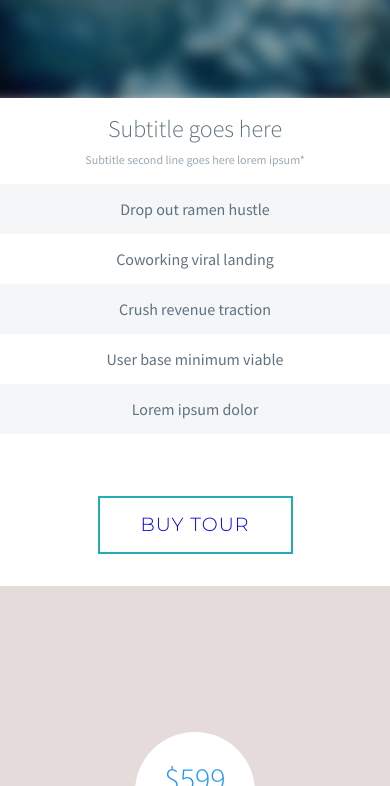
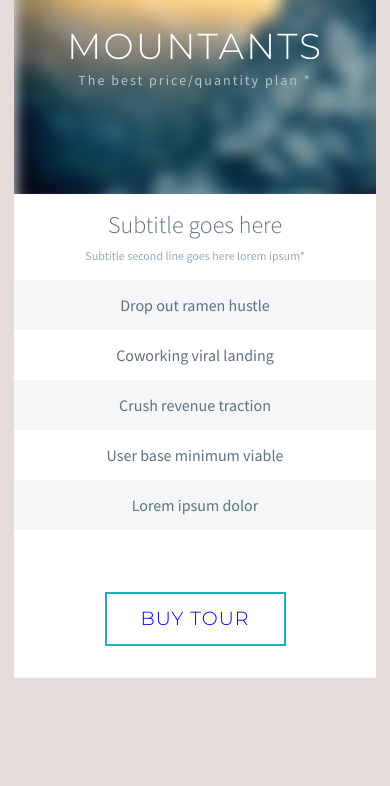
Before and after one commit to Son-Nguyen48/Pricing-Table, a plain HTML site: page index.html in a window 390 px wide. Shown: the part 1214-2000 px from the top of the page. Drawn offline with Linux system fonts and the light colour scheme.

Commit message:
Responsive not media query, width item not change

```diff
--- a/main.css
+++ b/main.css
@@ -14,9 +14,10 @@ a {
   margin-bottom: 3.2rem;
   font-size: 1.9rem;
   letter-spacing: 0.1rem;
-  line-height: 5.4rem;
+  line-height: 5rem;
   font-weight: 300;
   font-family: "Montserrat";
+  transition: all 0.3s ease;
 }
 .ocean a {
   border: 0.2rem solid rgb(33, 172, 182);
@@ -37,14 +38,8 @@ a:hover {
   border: rgb(131, 9, 110) 0.2rem solid;
 }
 
-img {
-  display: block;
-  max-width: 100%;
-}
-
 body {
   background-color: rgb(230, 219, 219);
-  font-family: "Poppins", sans-serif;
 }
 
 html {
@@ -53,22 +48,23 @@ html {
 
 .main {
   display: grid;
-  grid-template-columns: repeat(auto-fit, minmax(24rem, 1fr));
-  gap: 4rem;
+  grid-template-columns: repeat(auto-fill, minmax(36.2rem, 1fr));
   max-width: 120rem;
   margin: 0 auto;
+  gap: 2rem;
 }
 
 .item {
+  width: 36.2rem;
   text-align: center;
-  margin-top: 8rem;
+  margin-top: 12rem;
   margin-bottom: 8rem;
-  font-size: 1.8rem;
   display: flex;
   flex-direction: column;
   gap: 1.2rem;
   background-color: #fff;
   color: #879187;
+  margin: 12rem auto;
 }
 
 .item .des > p {
@@ -122,7 +118,6 @@ h3 p {
   align-items: center;
   color: #fff;
   background-image: url("./img/ocean.png");
-  background-position: center;
 }
 
 .mountants h2 {
@@ -132,7 +127,6 @@ h3 p {
   align-items: center;
   color: #fff;
   background-image: url("./img/mountain.png");
-  background-position: center;
 }
 
 .mountants h2 p {
@@ -150,7 +144,6 @@ h3 p {
   align-items: center;
   color: #fff;
   background-image: url("./img/forest.png");
-  background-position: center;
 }
 
 .ocean {
```
